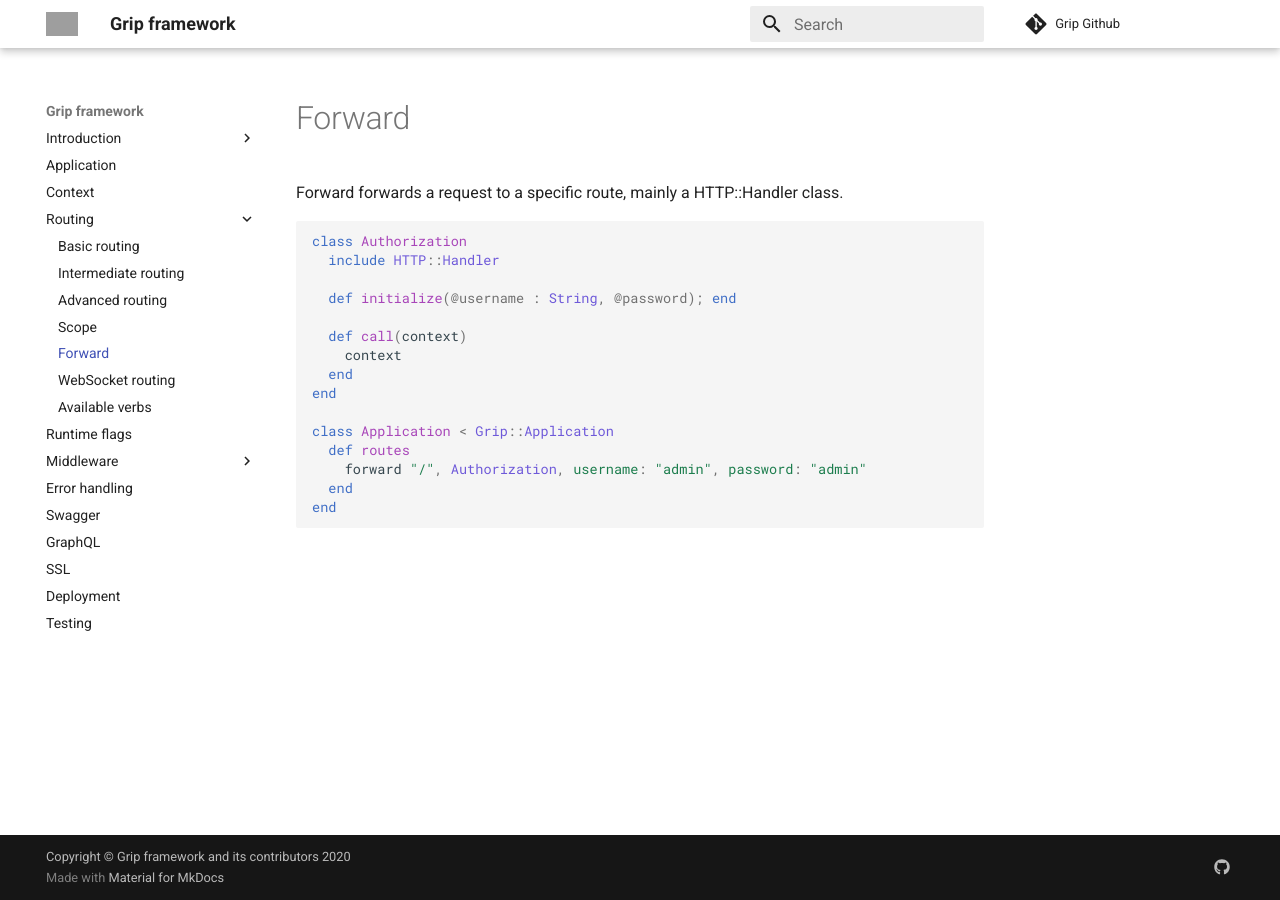
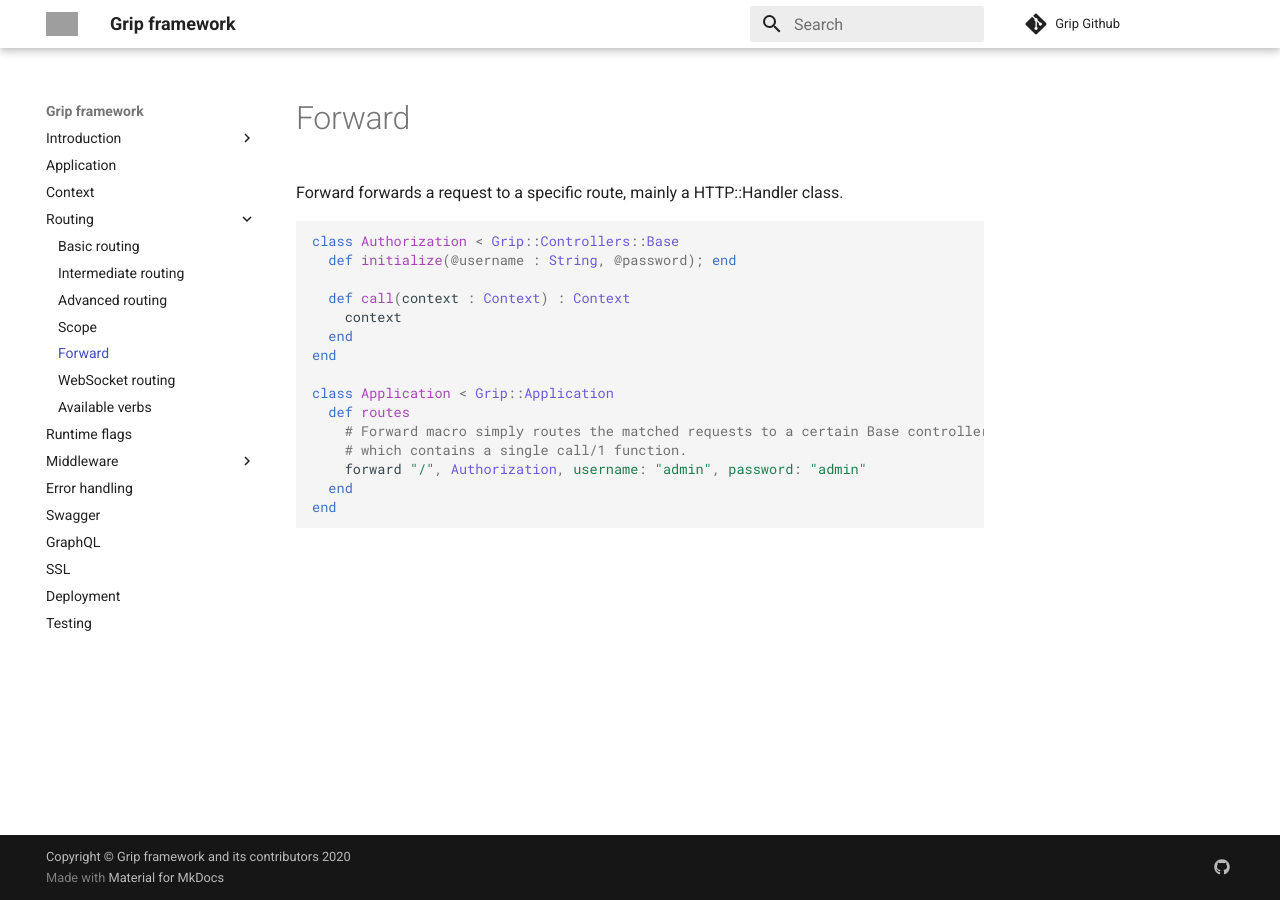
Before and after one commit to treagod/docs, an MkDocs documentation site: the page built from docs/forward.md, in a window 1280 px wide. Built offline with MkDocs 1.6.1 and Material for MkDocs 9.7.7, drawn with Linux system fonts in a browser that asks for light colours; comment, search, counter and statistics services are not loaded; grey boxes are pictures that could not be loaded.

Commit message:
Update forward.md

````diff
--- a/docs/forward.md
+++ b/docs/forward.md
@@ -1,18 +1,18 @@
 Forward forwards a request to a specific route, mainly a HTTP::Handler class.
 
 ```ruby
-class Authorization
-  include HTTP::Handler
-
+class Authorization < Grip::Controllers::Base
   def initialize(@username : String, @password); end
 
-  def call(context)
+  def call(context : Context) : Context
     context
   end
 end
 
 class Application < Grip::Application
   def routes
+    # Forward macro simply routes the matched requests to a certain Base controller
+    # which contains a single call/1 function.
     forward "/", Authorization, username: "admin", password: "admin"
   end
 end
````
